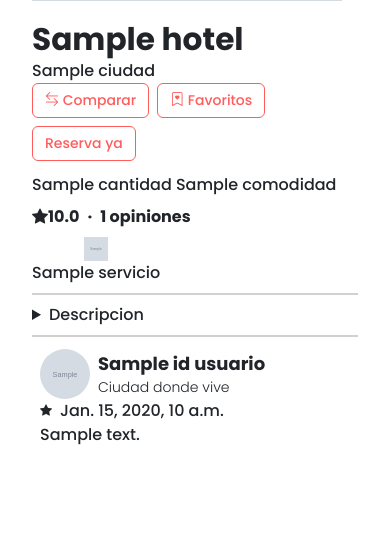
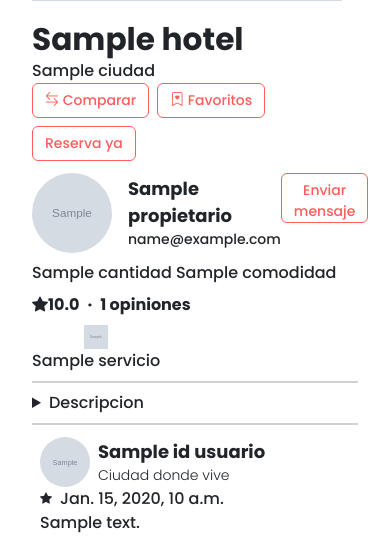
Before and after one commit to AndresM9901/planning-travel-v2, a Django app: template proyecto_planning_travel/planning_travel/templates/planning_travel/hoteles/hotel_home/hotel_detail.html in a window 390 px wide. Shown: the part 290-844 px from the top of the page. Run offline with Django 4.2, Linux system fonts and the light colour scheme; the template is opened without the code that fills it: most values are stand-ins (such as "Sample title", 1, 10 or a date in 2020); grey boxes marked "Sample" are stand-in pictures; some libraries are stand-ins or nearby versions; some web fonts are replaced.

Commit message:
Subiendo cambios hechos para la parte de responsive

```diff
--- a/proyecto_planning_travel/planning_travel/static/planning_travel/styles/estilos.css
+++ b/proyecto_planning_travel/planning_travel/static/planning_travel/styles/estilos.css
@@ -10,6 +10,10 @@
     --text-cta: #282828;
     --text-secondary: #262626;
     --gradiant-color: linear-gradient(#ffc107, #ff5c5c);
+}
+
+p {
+    margin: 0;
 }
 
 * {
--- a/proyecto_planning_travel/planning_travel/static/planning_travel/styles/hotel_detail.css
+++ b/proyecto_planning_travel/planning_travel/static/planning_travel/styles/hotel_detail.css
@@ -123,6 +123,38 @@
     flex-direction: column;
     align-items: flex-start;
     gap: 8px;
+}
+
+.propietario {
+    flex-direction: row;
+    justify-content: space-between;
+    width: 100%;
+}
+
+.propietario__info {
+    flex-direction: row;
+    align-items: center;
+    gap: 16px;
+}
+
+.propietario__img {
+    width: 80px;
+    height: 80px;
+    border-radius: 100%;
+}
+
+.titulo {
+    font-size: 18px;
+    font-weight: 700;
+}
+
+.parrafo {
+    font-size: 14px;
+    font-weight: 400;
+}
+
+.btn-primary--size {
+    height: 50px;
 }
 
 .comodidades {
--- a/proyecto_planning_travel/planning_travel/templates/planning_travel/hoteles/base_hoteles.html
+++ b/proyecto_planning_travel/planning_travel/templates/planning_travel/hoteles/base_hoteles.html
@@ -42,7 +42,7 @@
                 <form action="{% url 'inicio' %}" role="search" class="d-flex align-items-center">
                     <input
                     class="input-search"
-                    placeholder="¿Donde quieres ir?"
+                    placeholder="¿Dónde quieres ir?"
                     type="text"
                     name="nombre"
                 />
--- a/proyecto_planning_travel/planning_travel/templates/planning_travel/hoteles/hotel_home/base_hotel_detail.html
+++ b/proyecto_planning_travel/planning_travel/templates/planning_travel/hoteles/hotel_home/base_hotel_detail.html
@@ -42,7 +42,7 @@
                 <form action="{% url 'inicio' %}" role="search" class="d-flex align-items-center">
                     <input
                     class="input-search"
-                    placeholder="¿Donde quieres ir?"
+                    placeholder="¿Dónde quieres ir?"
                     type="text"
                     name="nombre"
                 />
--- a/proyecto_planning_travel/planning_travel/templates/planning_travel/hoteles/hotel_home/hotel_detail.html
+++ b/proyecto_planning_travel/planning_travel/templates/planning_travel/hoteles/hotel_home/hotel_detail.html
@@ -58,6 +58,16 @@
                     </div>
                 </div>
                 <div class="body-info d-flex">
+                    <div class="propietario d-flex">
+                        <div class="propietario__info d-flex">
+                            <img class="propietario__img" src="{{ hotel.propietario.foto.url}}" alt="">
+                            <div class="propietario__details">
+                                <p class="titulo">{{ hotel.propietario.nombre }}</p>
+                                <p class="parrafo">{{ hotel.propietario.email }}</p>
+                            </div>
+                        </div>
+                        <button class="btn btn-primary btn-primary--size">Enviar mensaje</button>
+                    </div>
                     <ul class="comodidades d-flex">
                         {% for comodidad in comodidades %}
                             {% if comodidad.cantidad > 1 %}
```
